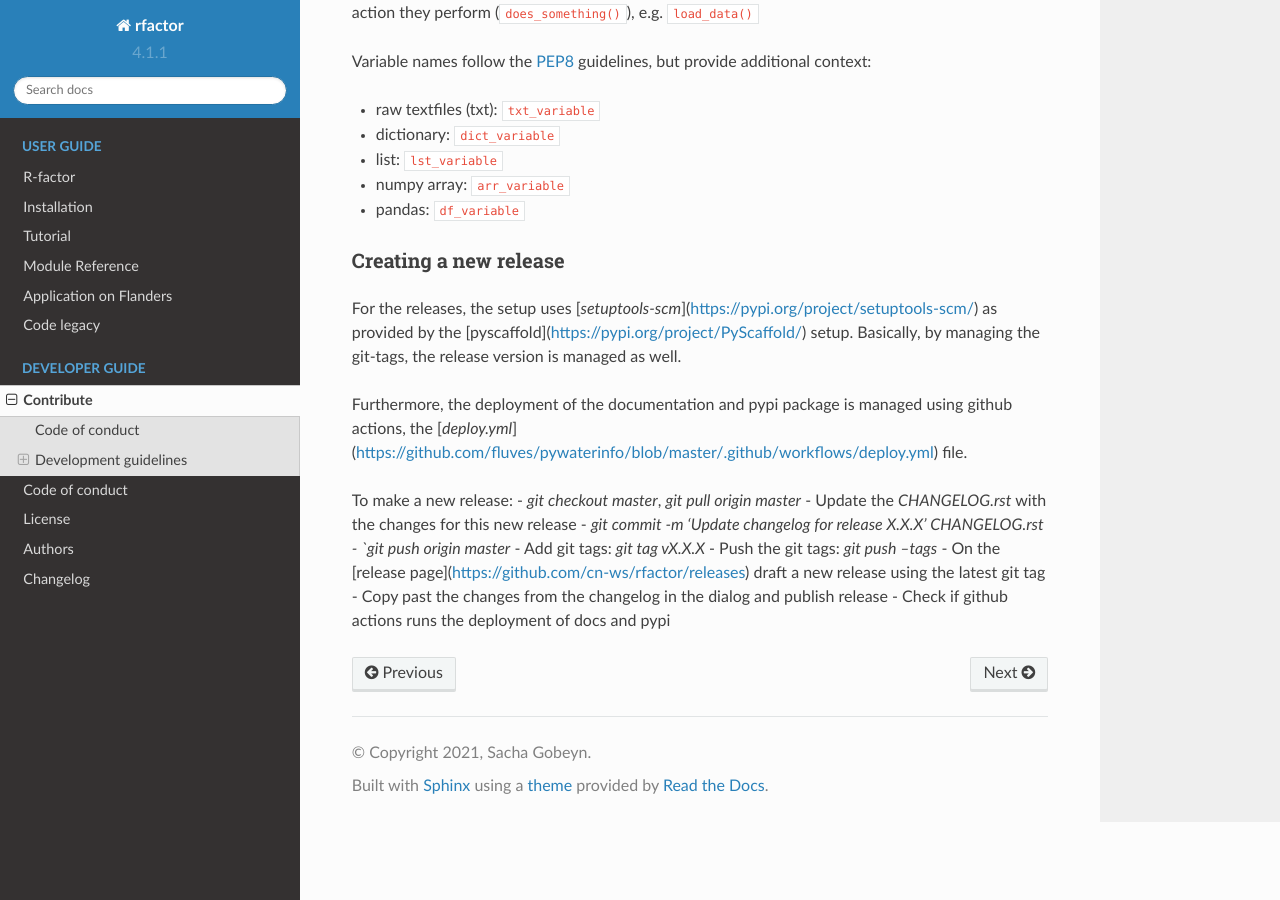
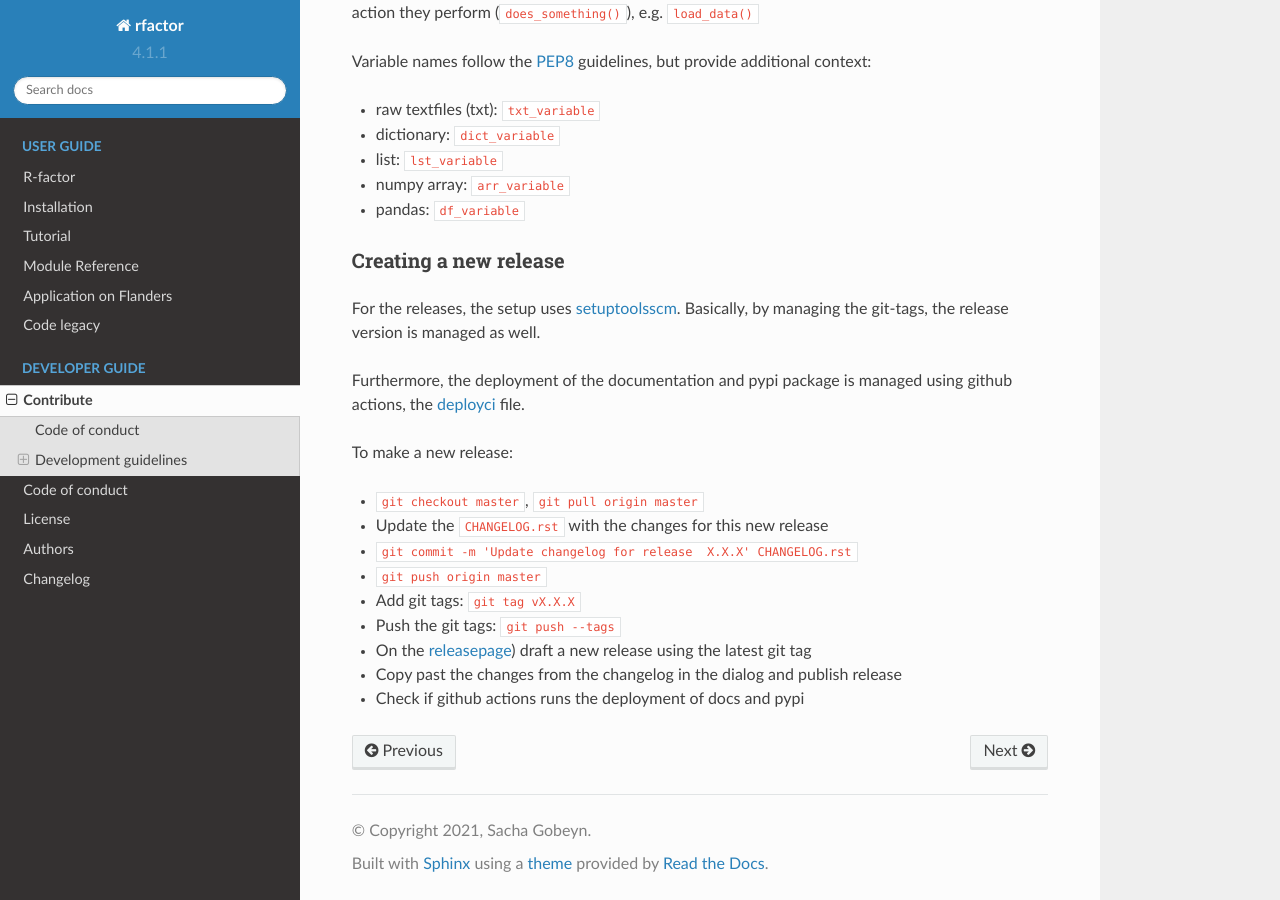
Before and after one commit to watem-sedem/rfactor, a Sphinx documentation site: the page built from docs/contributing.rst, in a window 1280 px wide and 900 px high, scrolled down 3354 px. Built offline with Sphinx 7.4.7 and the Read the Docs theme 2.0.0, drawn with Linux system fonts in a browser that asks for light colours.

Commit message:
Fix syntax release description
Former-commit-id: 2041078224cfe81f8d3215660f680ad092960079

```diff
--- a/docs/contributing.rst
+++ b/docs/contributing.rst
@@ -191,19 +191,24 @@ Variable names follow the `PEP8`_ guidelines, but provide additional context:
 Creating a new release
 ^^^^^^^^^^^^^^^^^^^^^^
 
-For the releases, the setup uses [`setuptools-scm`](https://pypi.org/project/setuptools-scm/) as provided by the
-[pyscaffold](https://pypi.org/project/PyScaffold/) setup.  Basically, by managing the git-tags, the release version is managed as well.
+For the releases, the setup uses `setuptoolsscm`_.  Basically, by managing the git-tags, the release version is managed as well.
 
 Furthermore, the deployment of the documentation and pypi package is managed using github actions,
-the [`deploy.yml`](https://github.com/fluves/pywaterinfo/blob/master/.github/workflows/deploy.yml) file.
+the `deployci`_ file.
 
 To make a new release:
-- `git checkout master`, `git pull origin master`
-- Update the `CHANGELOG.rst` with the changes for this new release
-- `git commit -m 'Update changelog for release  X.X.X' CHANGELOG.rst
-- `git push origin master`
-- Add git tags: `git tag vX.X.X`
-- Push the git tags: `git push --tags`
-- On the [release page](https://github.com/cn-ws/rfactor/releases) draft a new release using the latest git tag
+
+- ``git checkout master``, ``git pull origin master``
+- Update the ``CHANGELOG.rst`` with the changes for this new release
+- ``git commit -m 'Update changelog for release  X.X.X' CHANGELOG.rst``
+- ``git push origin master``
+- Add git tags: ``git tag vX.X.X``
+- Push the git tags: ``git push --tags``
+- On the `releasepage`_) draft a new release using the latest git tag
 - Copy past the changes from the changelog in the dialog and publish release
 - Check if github actions runs the deployment of docs and pypi
+
+
+.. _releasepage: https://github.com/cn-ws/rfactor/releases
+.. _setuptoolsscm: https://www.python.org/dev/peps/pep-0008/#naming-conventions
+.. _deployci: https://github.com/fluves/pywaterinfo/blob/master/.github/workflows/deploy.yml
```
